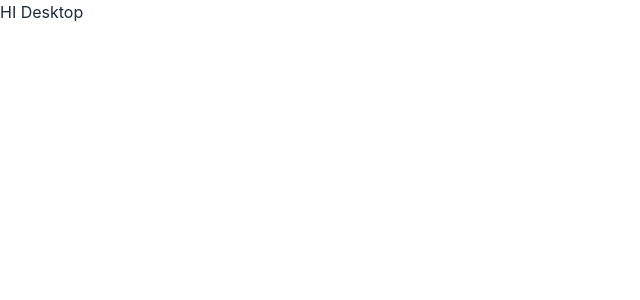
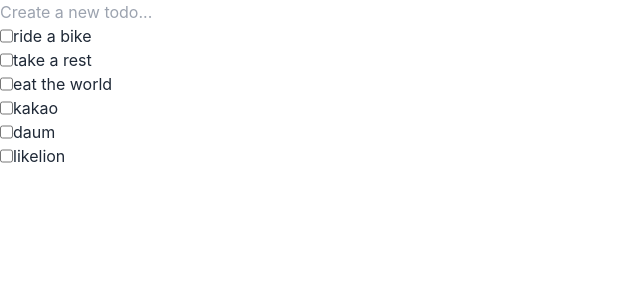
Before and after one commit to cnu-likelion-frontend/todo_daisy, a React (Create React App) app: page / in a window 1280 px wide. Shown: the top 300 px of the page, without its empty margins (0-640 px from the left). Built offline with nearby package versions, Linux system fonts and the light colour scheme; the HTML template or start-up script is replaced by a standard one.

Commit message:
list added

```diff
--- a/src/App.js
+++ b/src/App.js
@@ -1,16 +1,49 @@
 import './App.css';
+import { useState, useRef } from 'react';
 import Responsive from './MediaQuery';
+
 
 const { Desktop, Mobile } = Responsive;
 
+const dummys = [
+  'ride a bike',
+  'take a rest',
+  'eat the world',
+  'kakao',
+  'daum',
+  'likelion'
+]
 
 function App() {
+  const [lists, setLists] = useState(dummys);
+  const inputRef = useRef();
 
+  //filtered list required
+
+  const handleSubmit = (e) => {
+    e.preventDefault();
+    const newTodo = inputRef.current.value;
+
+    //setLists update
+    setLists([...lists, newTodo])
+
+    inputRef.current.value = "";
+  }
 
   return (
     <>
       <Desktop>
-        <p>HI Desktop</p>
+        <form action="" onSubmit={handleSubmit}>
+          <input ref={inputRef} type="text" placeholder='Create a new todo...' />
+        </form>
+        <ul>
+          {lists.map((list, index) => (
+            <li key={index} className='flex'>
+              <input type="checkbox" name="" id="" />
+              <p>{list}</p>
+            </li>
+          ))}
+        </ul>
       </Desktop>
       <Mobile>
         HI Mobile
```
Also changed, not shown: src/components/List.js (added).
